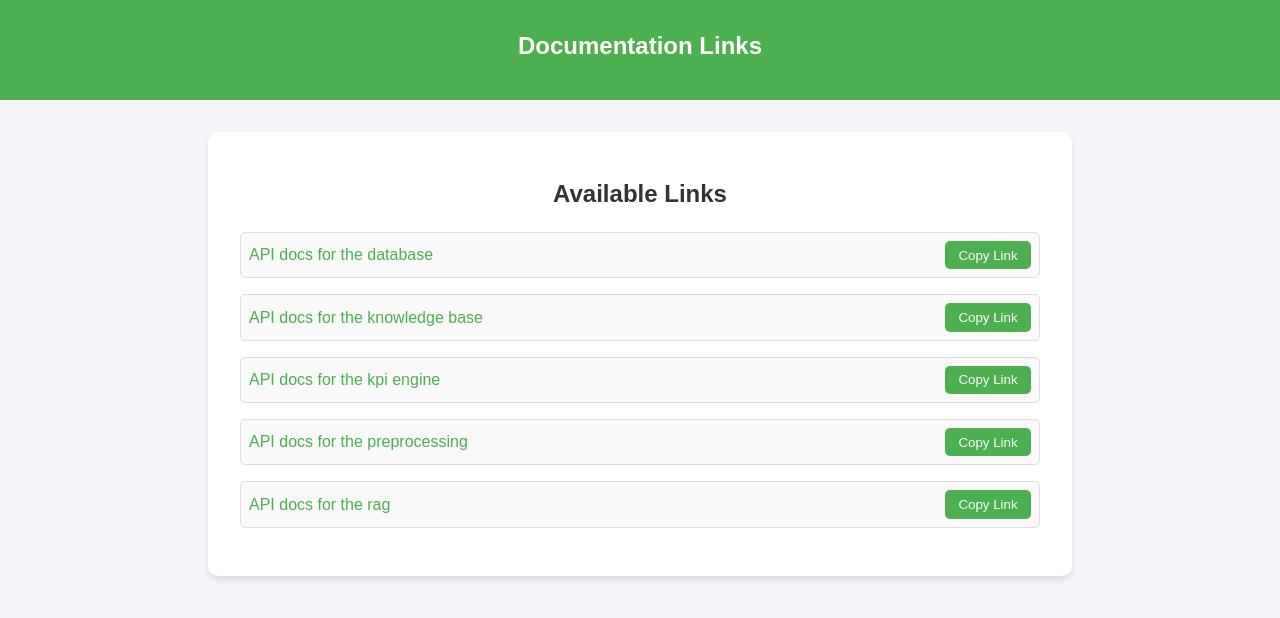
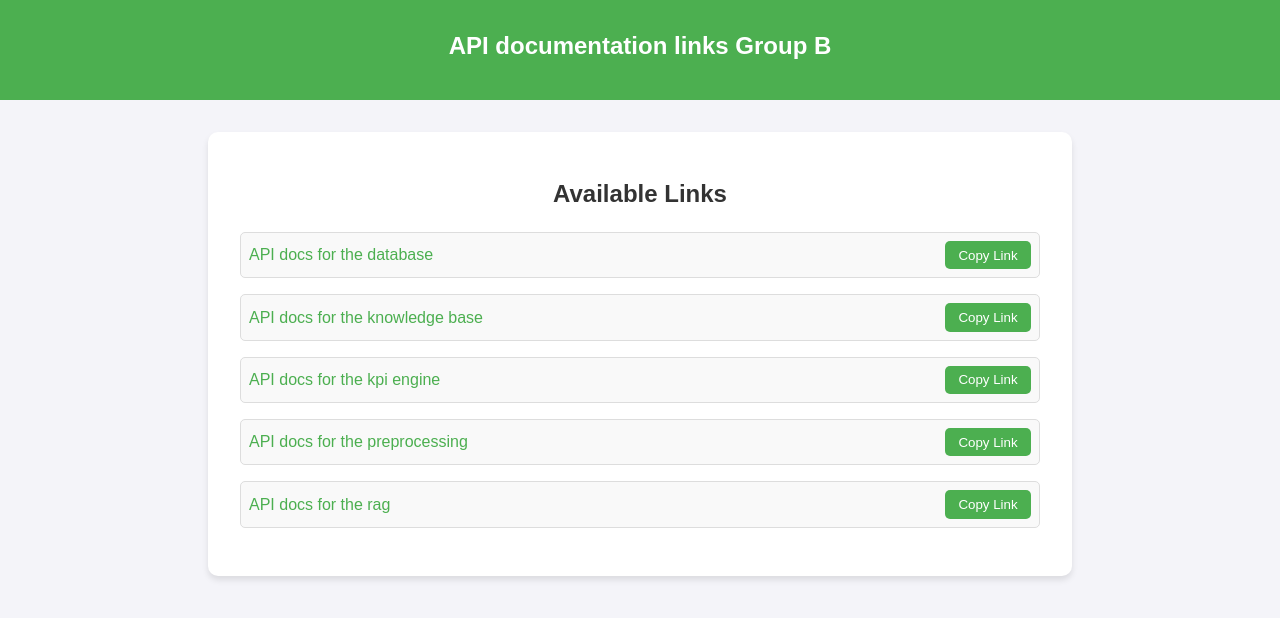
Before and after one commit to Kreative-Performative-Individuals/api-gateway, a plain HTML site: page index.html in a window 1280 px wide. Drawn offline with Linux system fonts and the light colour scheme.

Commit message:
Update index.html

```diff
--- a/index.html
+++ b/index.html
@@ -83,7 +83,7 @@
 </head>
 <body>
     <header>
-        <h1>Documentation Links</h1>
+        <h1>API documentation links Group B</h1>
     </header>
 
     <div class="container">
```
